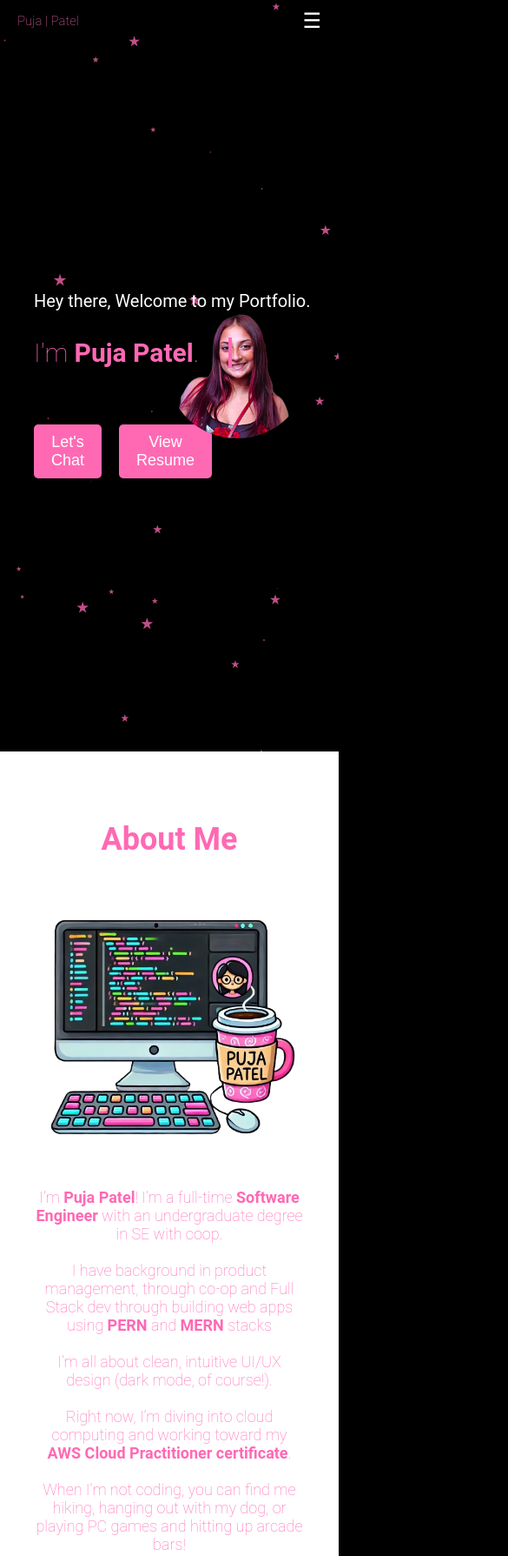
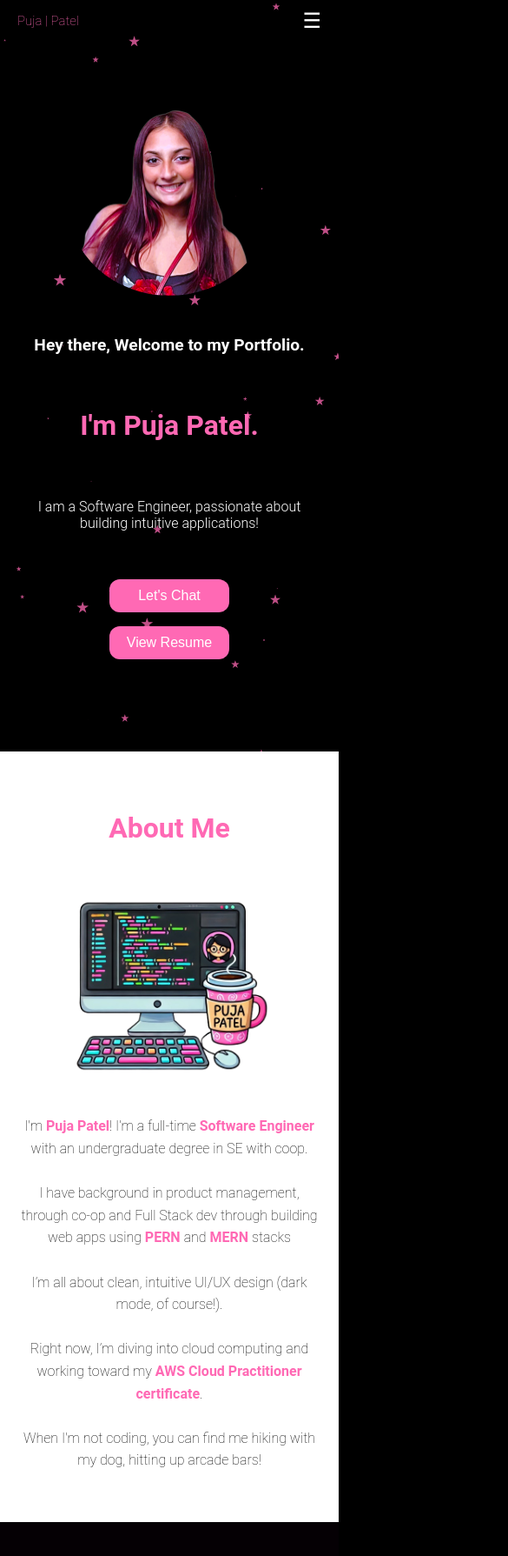
Before and after one commit to ppate343/portfolio.github.io, a plain HTML site: page index.html in a window 390 px wide. Shown: the top 1789 px of the page at 87% size, 585 px wide, since content can reach past the window. Drawn offline with Linux system fonts and the light colour scheme; files whose address does not match are found by name.

Commit message:
responsiveness

```diff
--- a/index.html
+++ b/index.html
@@ -30,16 +30,15 @@
     <!-- Home Section -->
     <section id="home">
       <div id="particles-js"></div>
-      <div class="content">
+      <div class="home-content float-up">
         <div class="left">
-          <div class="css-typing">
-            <p class="welcome">Hey there, Welcome to my Portfolio.</p>
-            <p class="name">I'm <strong>Puja Patel</strong>.</p>
-            <p class="desc">
-              I am a Software Engineer, passionate about building intuitive
-              applications!
-            </p>
-          </div>
+          <h3>Hey there, Welcome to my Portfolio.</h3>
+          <h2>I'm <strong>Puja Patel</strong>.</h2>
+          <h4>
+            I am a Software Engineer, passionate about building intuitive
+            applications!
+          </h4>
+
           <div class="home-buttons">
             <button onclick="window.open('https://meet.google.com', '_blank')">
               Let's Chat
@@ -51,16 +50,14 @@
             </button>
           </div>
         </div>
-        <div class="right">
-          <img src="./images/logo.png" alt="Puja Patel Logo" />
-        </div>
+        <img src="./images/logo.png" alt="Puja Patel Logo" />
       </div>
     </section>
 
     <!-- About Section -->
     <section id="about">
-      <h2>About Me</h2>
-      <div class="content">
+      <h2 class="float-up">About Me</h2>
+      <div class="content float-up">
         <img src="./images/about.png" alt="About Image" />
         <p>
           I'm <strong>Puja Patel</strong>! I’m a full-time
@@ -72,30 +69,30 @@
           course!).<br /><br />
           Right now, I’m diving into cloud computing and working toward my
           <strong>AWS Cloud Practitioner certificate</strong>.<br /><br />
-          When I'm not coding, you can find me hiking, hanging out with my dog,
-          or playing PC games and hitting up arcade bars!<br />
+          When I'm not coding, you can find me hiking with my dog,
+          hitting up arcade bars!<br />
         </p>
       </div>
     </section>
 
     <!-- Experience Section -->
     <section id="experience">
-      <h2>Experience</h2>
-      <div class="timeline">
+      <h2 class="float-up">Experience</h2>
+      <div class="timeline float-up">
         <ul>
           <li>
-            <div class="content">
+            <div class="timeline-content">
               <h3>Junior Software Engineer</h3>
               <p><strong>Cashly, Oakville, ON</strong></p>
               <p>PERN Stack, Jira, SDLC, Full stack development, React.js</p>
             </div>
             <div class="time">
-              <h4>May 2024</h4>
+              <h4>May 2024 - Present</h4>
             </div>
           </li>
 
           <li>
-            <div class="content">
+            <div class="timeline-content">
               <h3>Product Owner Intern - MobiControl Team</h3>
               <p><strong>SOTI, Missisauga, ON</strong></p>
               <p>
@@ -104,17 +101,35 @@
               </p>
             </div>
             <div class="time">
-              <h4>May 2021</h4>
+              <h4>May 2022 - August 2023 </h4>
             </div>
           </li>
-
           <li>
-            <div class="content">
+            <div class="timeline-content">
+              <h3>Website Developer</h3>
+              <p><strong>Western Electrical Engineering Department , london, ON</strong></p>
+              <p>React.js, Reusable Components, Responsiveness </p>
+            </div>
+            <div class="time">
+              <h4>January 2022 - May 2022</h4>
+            </div>
+          </li>
+          <li>
+            <div class="timeline-content">
+              <h3>Special Project Data Entry Assistant</h3>
+              <p><strong>Western Advanced Operations Department, london, ON</strong></p>
+            </div>
+            <div class="time">
+              <h4>June 2021 - August 2021</h4>
+            </div>
+          </li>
+          <li>
+            <div class="timeline-content">
               <h3>Enrolled at Western University</h3>
               <p>Undergraduate degree in Software Engineering</p>
             </div>
             <div class="time">
-              <h4>Septeber 2019</h4>
+              <h4>Septeber 2019 - April 2024</h4>
             </div>
           </li>
           <div style="clear: both"></div>
@@ -130,9 +145,10 @@
         <!-- Card 1 -->
         <div class="card">
           <div class="card-image">
-            <img src="path-to-image1.jpg" alt="Project 1" />
+            <img src="./images/projects/arecipe.png" alt="Project 1" />
           </div>
           <div class="card-description">
+
             <p>Description of Project 1.</p>
           </div>
         </div>
@@ -240,7 +256,6 @@
               <p>Angular</p>
             </div>
           </div>
-
         </div>
         <h3>Languages</h3>
         <div class="skills-row">
@@ -291,7 +306,6 @@
               <p>Node.js</p>
             </div>
           </div>
-
         </div>
         <h3>Languages</h3>
         <div class="skills-row">
@@ -358,7 +372,6 @@
             </div>
           </div>
         </div>
-
       </div>
       <!-- datascience -->
       <div id="datascience" class="tabcontent">
@@ -457,8 +470,8 @@
           </div>
         </div>
       </div>
-       <!-- database -->
-       <div id="database" class="tabcontent">
+      <!-- database -->
+      <div id="database" class="tabcontent">
         <div class="skills-row">
           <div class="skill-card">
             <div class="skill-icon">
--- a/index.js
+++ b/index.js
@@ -10,6 +10,23 @@ document.addEventListener("DOMContentLoaded", () => {
       console.log("callback - particles.js config loaded");
     }
   );
+
+
+  const elementsToAnimate = document.querySelectorAll('.float-up');
+
+  const observer = new IntersectionObserver((entries) => {
+      entries.forEach(entry => {
+          if (entry.isIntersecting) {
+              entry.target.classList.add('in-view');
+          } else {
+            entry.target.classList.remove('in-view');
+          }
+      });
+  }, {
+      threshold: 0.2 // Trigger when 20% of the element is visible
+  });
+
+  elementsToAnimate.forEach(element => observer.observe(element));
 
   const hamburger = document.querySelector(".hamburger");
   const navLinks = document.querySelector("nav ul");
--- a/styles.css
+++ b/styles.css
@@ -97,6 +97,31 @@ nav ul li a:active {
     }
 }
 
+
+/* Float animations  */
+/* Float-Up Animation (triggered by JS) */
+.float-up {
+    opacity: 0;
+    transform: translateY(20px);
+    transition: opacity 1.5s ease-out, transform 1.5s ease-out;
+}
+
+/* When in view, trigger the animation */
+.float-up.in-view {
+    opacity: 1;
+    transform: translateY(0);
+}
+
+@keyframes floatUp {
+    from {
+        opacity: 0;
+        transform: translateY(20px);
+    }
+    to {
+        opacity: 1;
+        transform: translateY(0);
+    }
+}
 /* Home Section */
 #home {
     height: 100vh;
@@ -107,144 +132,102 @@ nav ul li a:active {
     text-align: left;
 }
 
-#home .content {
+
+.home-content {
     display: flex;
-    justify-content: space-between;
+    justify-content: center;
     align-items: center;
-    width: 80%;
-}
+    gap: 5vw;
+    width: 80vw;
+    margin: 0 auto;
+    min-height: 100vh;
+    text-align: center;
 
-#home .left {
-    flex: 1;
-    max-width: 50%;
+
 }
 
 
-#home .home-buttons {
+.left {
     display: flex;
-    gap: 20px;
-    /* Space between buttons */
-}
-
-#home button {
-    padding: 10px 20px;
-    background-color: hotpink;
-    border: none;
-    color: white;
-    font-size: 18px;
-    cursor: pointer;
-    border-radius: 5px;
-}
-
-#home button:hover {
-    background-color: rgb(252, 0, 126);
-}
-
-#home .right {
-    flex: 1;
-    max-width: 50%;
-    display: flex;
+    flex-direction: column;
     justify-content: center;
     align-items: center;
-}
-
-#home .right img {
-    max-width: 100%;
-    height: auto;
-    border-radius: 50%;
-    /* Makes the image circular if it's a square */
-}
-
-.welcome {
-    font-size: 20px;
-    font-weight: 400;
-
-}
-
-.name {
-    font-size: 30px;;
-    color: hotpink
-}
-
-.desc {
-    font-size: 15;
-}
-
-.css-typing p {
-    border-right: .15em solid hotpink;
-    white-space: nowrap;
-    overflow: hidden;
-}
-
-.css-typing p:nth-child(1) {
-    width: 20em;
-    -webkit-animation: type2 3s steps(35, end);
-    animation: type2 3s steps(40, end);
-    -webkit-animation-fill-mode: forwards;
-    animation-fill-mode: forwards;
-}
-
-.css-typing p:nth-child(2) {
-    width: 11.5em;
-    opacity: 0;
-    -webkit-animation: type2 3s steps(40, end);
-    animation: type2 3s steps(40, end);
-    -webkit-animation-delay: 3s;
-    animation-delay: 3s;
-    -webkit-animation-fill-mode: forwards;
-    animation-fill-mode: forwards;
-}
-
-.css-typing p:nth-child(3) {
-    width: 40em;
-    opacity: 0;
-    -webkit-animation: type2 4s steps(100, end);
-    animation: type2 4s steps(40, end);
-    -webkit-animation-delay: 6s;
-    animation-delay: 6s;
-    -webkit-animation-fill-mode: forwards;
-    animation-fill-mode: forwards;
+    max-width: 50vw;
+    text-align: center;
+    gap: 2vh;
 }
 
 
-@keyframes type2 {
-    0% {
-        width: 0;
+.left h3 {
+    font-size: clamp(1.2rem, 3vw, 2rem);
+}
+
+.left h2 {
+    font-size: clamp(2rem, 4vw, 3rem);
+    color: hotpink;
+}
+
+.left h4 {
+    font-size: clamp(1rem, 2vw, 1.5rem);
+    font-weight: 300;
+}
+
+
+.home-buttons {
+    display: flex;
+    flex-direction: row;
+    gap: 2vw;
+    margin-top: 2vh;
+}
+
+.home-buttons button {
+    font-size: clamp(1rem, 2vw, 1.5rem);
+    padding: clamp(10px, 2vw, 15px) clamp(20px, 4vw, 40px);
+    border: none;
+    border-radius: 12px;
+    background-color: hotpink;
+    color: white;
+    cursor: pointer;
+    transition: transform 0.2s ease, background-color 0.2s ease;
+}
+
+.home-buttons button:hover {
+    background-color: #ff69b4;
+    transform: scale(1.05);
+}
+
+
+.home-content img {
+    max-width: 30vw;
+    max-height: 50vh;
+    border-radius: 50%;
+    object-fit: contain;
+}
+
+
+
+
+@media screen and (max-width: 768px) {
+    .home-content {
+        flex-direction: column-reverse;
+        gap: 3vh;
+        text-align: center;
     }
 
-    1% {
-        opacity: 1;
+    .left {
+        max-width: 90vw;
     }
 
-    99.9% {
-        border-right: .15em solid hotpink;
+    .home-content img {
+        max-width: 60vw;
+        max-height: 40vh;
     }
 
-    100% {
-        opacity: 1;
-        border: none;
+    .home-buttons {
+        flex-direction: column;
+        gap: 1rem;
     }
 }
-
-@-webkit-keyframes type2 {
-    0% {
-        width: 0;
-    }
-
-    1% {
-        opacity: 1;
-    }
-
-    99.9% {
-        border-right: .15em solid hotpink;
-    }
-
-    100% {
-        opacity: 1;
-        border: none;
-    }
-}
-
 
 
 #particles-js {
@@ -254,45 +237,82 @@ nav ul li a:active {
     top: 0;
     left: 0;
     z-index: -1;
-    /* Push behind other content */
     background-color: #000;
-    /* Optional background color */
+
 }
 
 
 /* About Section */
 
-
+/* About Section Styling */
 #about {
+    width: 100vw;
+    margin: 0 auto;
+    padding: 5vh 0;
+    text-align: center;
     background-color: white;
-    color: hotpink;
-    padding: 50px 20px;
-    text-align: center;
 }
 
+/* Heading Styling */
 #about h2 {
-    font-size: 36px;
-    margin-bottom: 20px;
+    font-size: clamp(2rem, 4vw, 3rem);
+    margin-bottom: 5vh;
+    color: hotpink;
+
+
 }
 
+/* Flexbox for Layout Control */
 #about .content {
     display: flex;
     justify-content: center;
     align-items: center;
+    gap: 5vw;
+    text-align: left;
     flex-wrap: wrap;
+    color: black;
+}
+
+/* Image Styling */
+#about img {
+    max-width: 30vw;
+    max-height: 50vh;
+    border-radius: 15px;
+    object-fit: cover;
+}
+
+/* Text Styling */
+#about p {
+    font-size: clamp(1rem, 2vw, 1.5rem);
+    line-height: 1.6;
+    max-width: 50vw;
+    text-align: left;
+}
+
+/* Strong Text Highlight */
+#about p strong {
+    color: hotpink;
+    font-weight: bold;
 }
 
 
-#about .content img {
-    max-width: 300px;
-    border-radius: 10px;
-    margin: 20px;
-}
 
-#about .content p {
-    max-width: 600px;
-    margin: 20px;
-    font-size: 18px;
+/* Responsive Design for Smaller Screens */
+@media screen and (max-width: 768px) {
+    #about .content {
+        flex-direction: column;
+        text-align: center;
+    }
+
+    #about img {
+        max-width: 60vw;
+        max-height: 40vh;
+    }
+
+    #about p {
+        max-width: 90vw;
+        text-align: center;
+    }
 }
 
 
@@ -300,7 +320,7 @@ nav ul li a:active {
 
 #experience {
     background-color: rgb(5, 0, 4);
-    color: white;
+    color: hotpink;
     padding: 50px 20px;
     text-align: center;
 }
@@ -354,9 +374,25 @@ nav ul li a:active {
     text-align:left;
     clear:both;
   }
-  .content{
-    padding-bottom:20px;
+  .timeline-content{
+    background-color: #333;
+    padding: 20px;
+    margin: 20px;
+    border-radius: 2%;
+    color: white;
+    background: radial-gradient(square, hotpink, rgba(0, 0, 0, 0.8));
+    box-shadow: 0 0 20px 5px hotpink;
+    transition: box-shadow 0.3s ease, transform 0.3s ease;
   }
+
+
+.timeline-content:hover {
+    transform: scale(1.05); /* Slight zoom */
+    box-shadow: 0 0 40px 15px hotpink;
+}
+
+
+
   .timeline ul li:nth-child(odd):before
   {
     content:'';
@@ -524,7 +560,7 @@ nav ul li a:active {
 
 .card-image {
     width: 100%;
-    height: 60%;
+    height: 80%;
     /* 60% of card height */
     padding: 2%;
     box-sizing: border-box;
```
